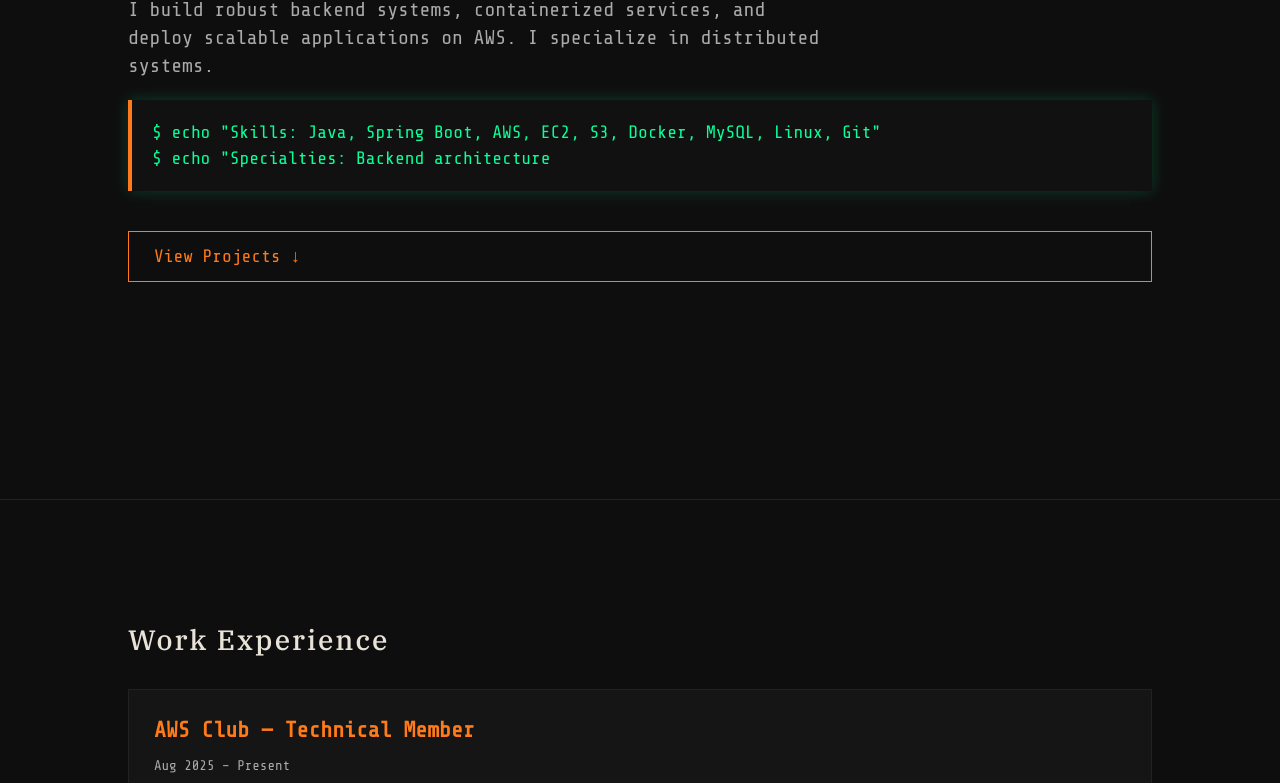
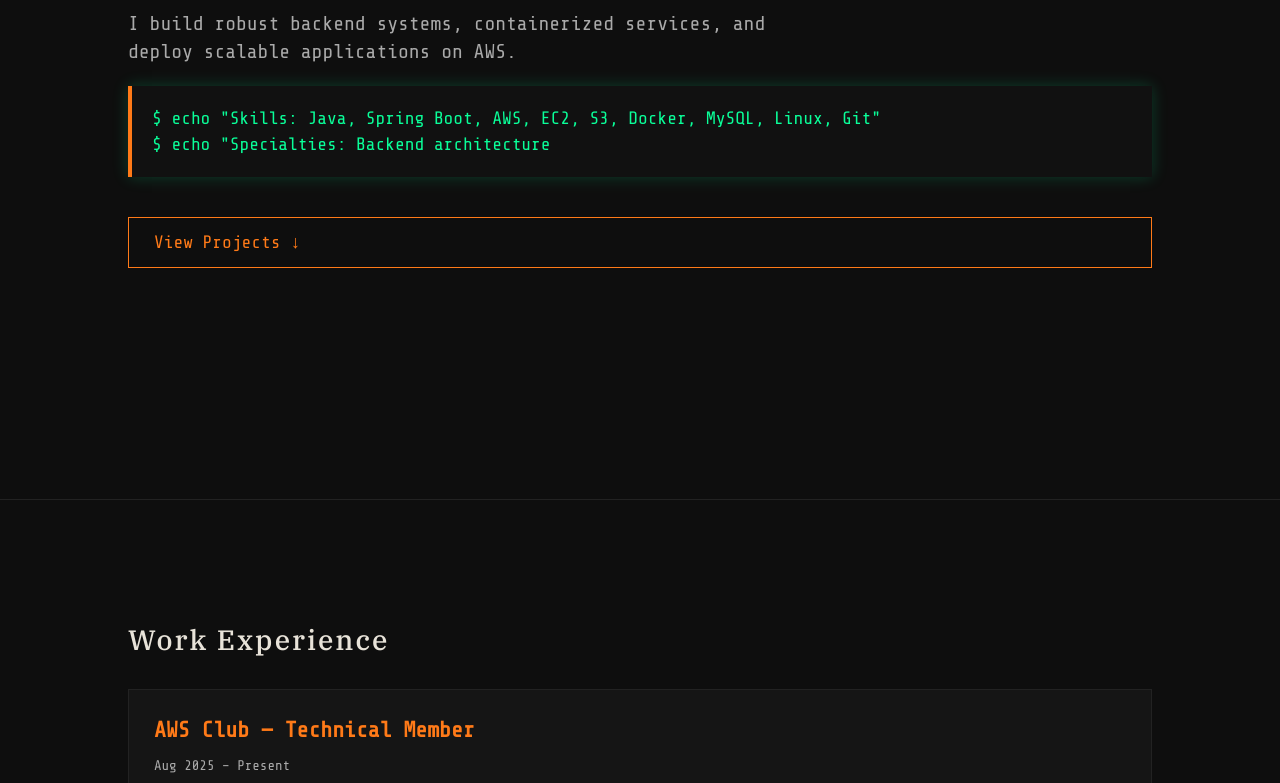
Before and after one commit to MoosaSadiq18/portfolio, a plain HTML site: page index.html in a window 1280 px wide. Shown: the part 300-1083 px from the top of the page. Drawn offline with nearby package versions, Linux system fonts and the light colour scheme.

Commit message:
Update index.html

```diff
--- a/index.html
+++ b/index.html
@@ -205,7 +205,6 @@
     <h2>Backend Engineer • AWS • Linux</h2>
     <p>
         I build robust backend systems, containerized services, and deploy scalable applications on AWS.
-        I specialize in distributed systems.
     </p>
 
     <div class="terminal" id="terminal"></div>
```
